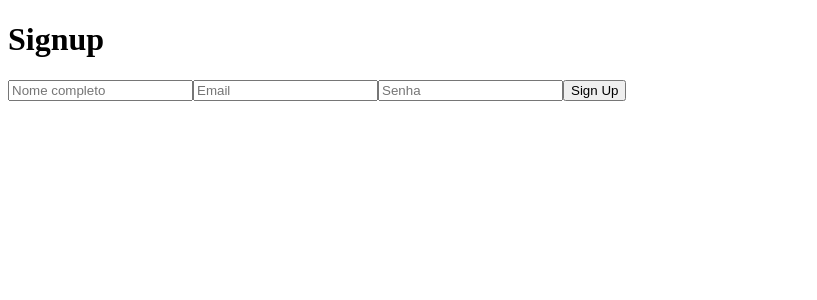
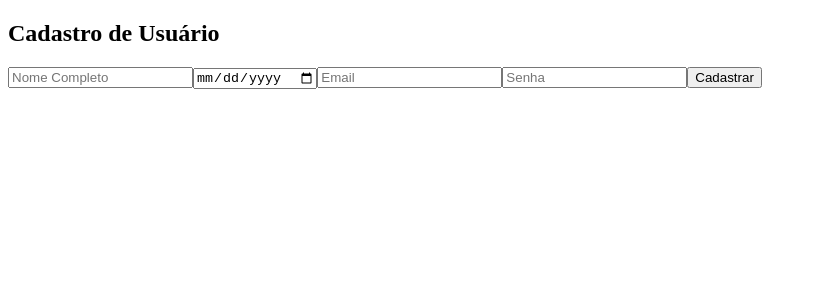
Before and after one commit to yancafer/habit-keeper, a Next.js app: page /signup in a window 1280 px wide. Shown: the top 300 px of the page, without its empty margins (0-817 px from the left). Built offline with nearby package versions, Linux system fonts and the light colour scheme; no server answers.

Commit message:
Criação da página de cadastro

```diff
--- a/src/app/signup/page.tsx
+++ b/src/app/signup/page.tsx
@@ -1,62 +1,51 @@
 "use client";
-
 import { useState } from 'react';
 import { supabase } from '@/utils/supabaseClient';
-import { useRouter } from 'next/navigation';
 
-const Signup = () => {
+const SignupPage = () => {
   const [fullName, setFullName] = useState('');
+  const [birthDate, setBirthDate] = useState('');
   const [email, setEmail] = useState('');
   const [password, setPassword] = useState('');
-  const router = useRouter();
+  const [error, setError] = useState('');
 
-  const handleSignup = async () => {
-    const { data, error } = await supabase.auth.signUp({
+  const handleSignup = async (e: React.FormEvent) => {
+    e.preventDefault();
+
+    const { error } = await supabase.auth.signUp({
       email,
       password,
       options: {
-        emailRedirectTo: `${window.location.origin}/dashboard`,
         data: {
           full_name: fullName,
+          birth_date: birthDate,
         },
       },
     });
 
     if (error) {
-      alert(`Erro ao criar conta: ${error.message}`);
-      return;
-    }
-
-    const user = data?.user;
-
-    if (user) {
-      const { error: insertError } = await supabase.from('users').insert([
-        {
-          id: user.id,
-          email: user.email,
-          full_name: fullName,
-          subscription_level: 'free',
-        },
-      ]);
-
-      if (insertError) {
-        alert('Erro ao salvar na tabela Users: ' + insertError.message);
-        return;
-      }
-
-      alert('Cadastro realizado com sucesso! Verifique seu e-mail para confirmar o cadastro.');
-      router.push('/signin');
+      setError(error.message);
+    } else {
+      alert('Cadastro realizado com sucesso! Verifique seu e-mail para confirmar sua conta.');
     }
   };
 
   return (
-    <div>
-      <h1>Signup</h1>
+    <form onSubmit={handleSignup}>
+      <h2>Cadastro de Usuário</h2>
+      {error && <p style={{ color: 'red' }}>{error}</p>}
       <input
         type="text"
-        placeholder="Nome completo"
+        placeholder="Nome Completo"
         value={fullName}
         onChange={(e) => setFullName(e.target.value)}
+        required
+      />
+      <input
+        type="date"
+        placeholder="Data de Nascimento"
+        value={birthDate}
+        onChange={(e) => setBirthDate(e.target.value)}
         required
       />
       <input
@@ -73,9 +62,9 @@ const Signup = () => {
         onChange={(e) => setPassword(e.target.value)}
         required
       />
-      <button onClick={handleSignup}>Sign Up</button>
-    </div>
+      <button type="submit">Cadastrar</button>
+    </form>
   );
 };
 
-export default Signup;
+export default SignupPage;
```
